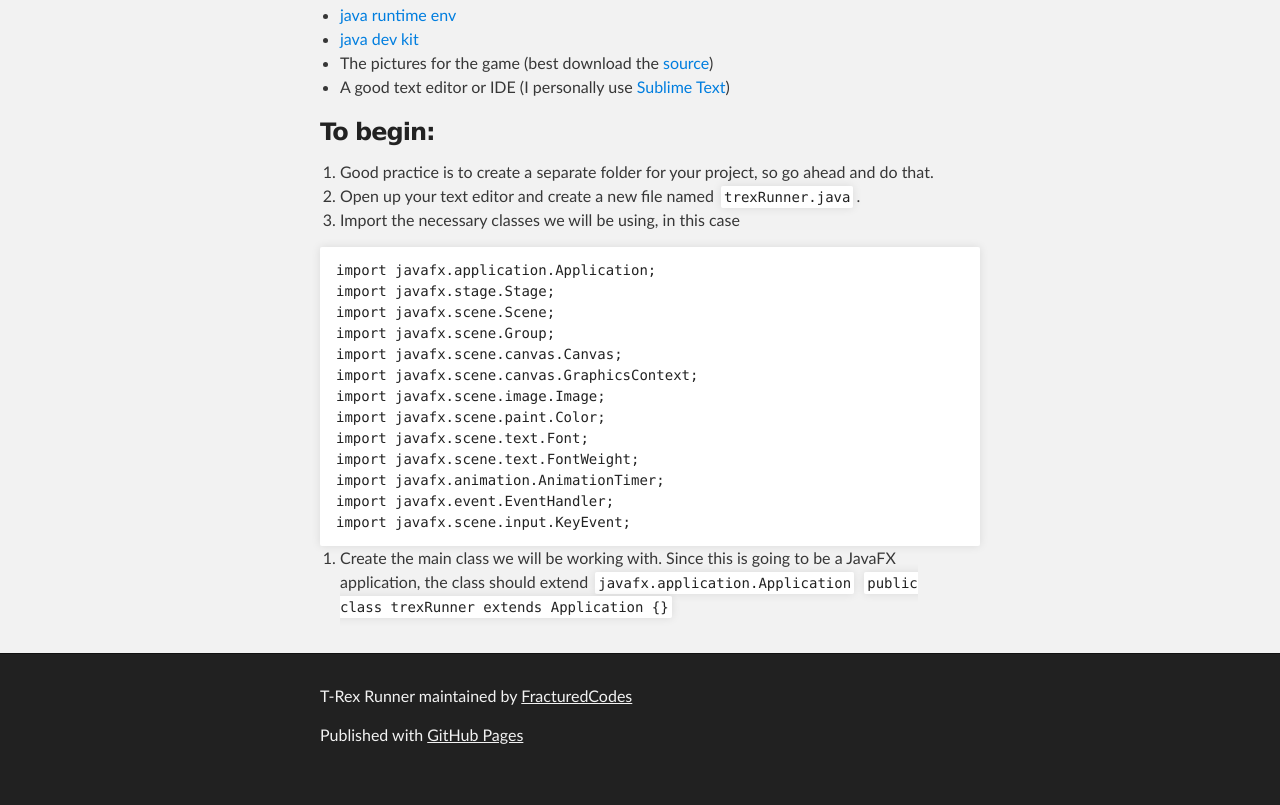
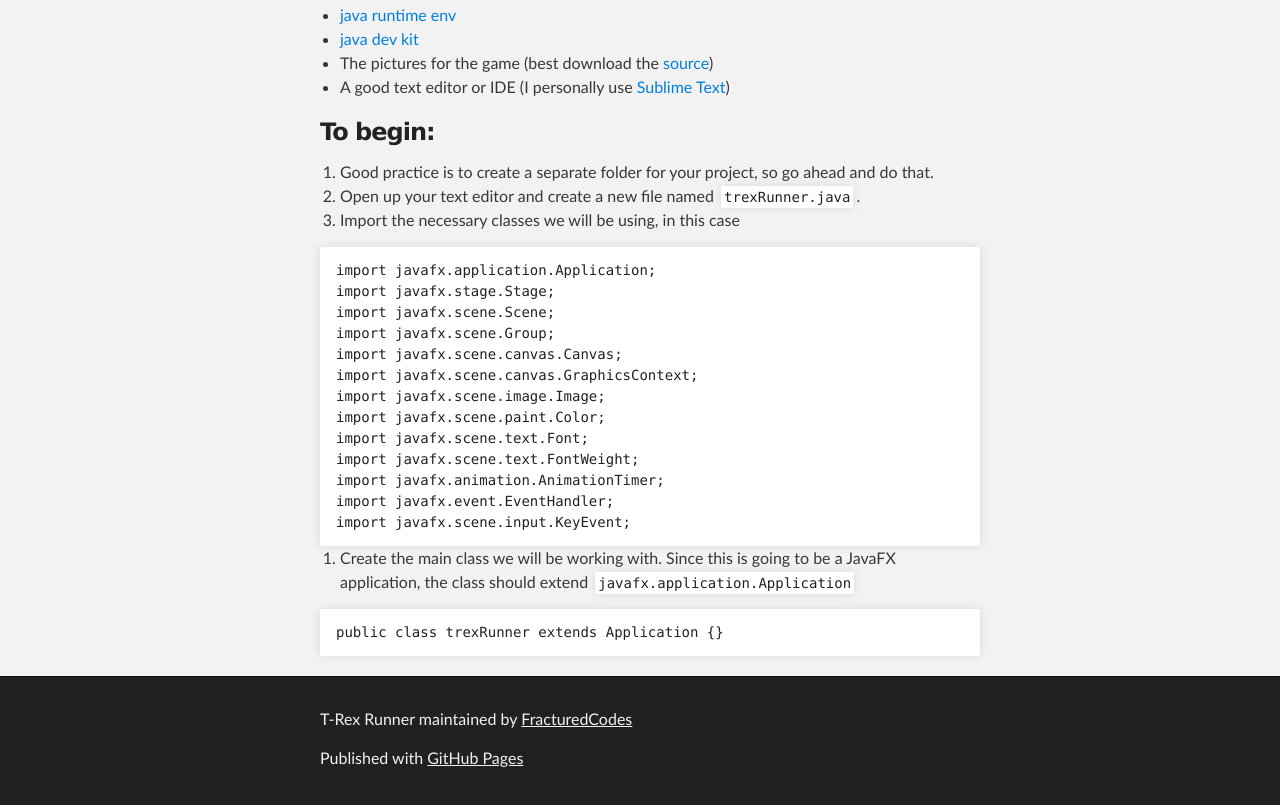
Before and after one commit to FracturedCode/trexRunner, a plain HTML site: page index.html in a window 1280 px wide. Shown: the part 436-1241 px from the top of the page. Before the commit the page ends 1218 px from the top, so only its background shows below. Drawn offline with Linux system fonts and the light colour scheme.

Commit message:
Create gh-pages branch via GitHub

```diff
--- a/index.html
+++ b/index.html
@@ -72,9 +72,11 @@ import javafx.scene.input.KeyEvent;
 
 <ol>
 <li>Create the main class we will be working with. Since this is going to be a JavaFX application, the class should extend <code>javafx.application.Application</code>
-<code>public class trexRunner extends Application {}</code>
 </li>
 </ol>
+
+<pre><code>public class trexRunner extends Application {}
+</code></pre>
       </section>
     </div>
 
```
Also changed, not shown: params.json (+1 -1 lines).
